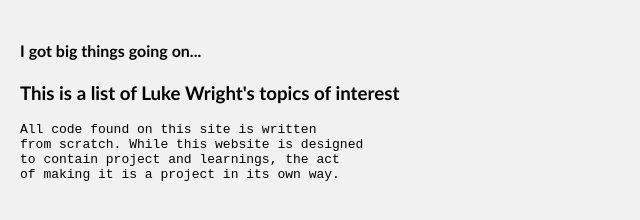
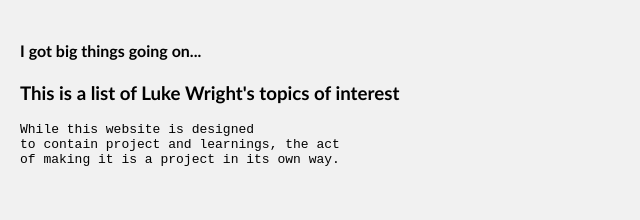
Before and after one commit to LucasMWright/AtomicEnglish, a plain HTML site: page index.html in a window 1280 px wide. Shown: the whole page, without its empty margins (0-640 px from the left). Drawn offline with Linux system fonts and the light colour scheme.

Commit message:
Update index.html

```diff
--- a/index.html
+++ b/index.html
@@ -8,8 +8,7 @@
 <h4>I got big things going on...</h4>
 <h3>This is a list of Luke Wright's topics of interest </h3>
 <pre>
-All code found on this site is written
-from scratch. While this website is designed
+While this website is designed
 to contain project and learnings, the act
 of making it is a project in its own way.
 </pre>
```
